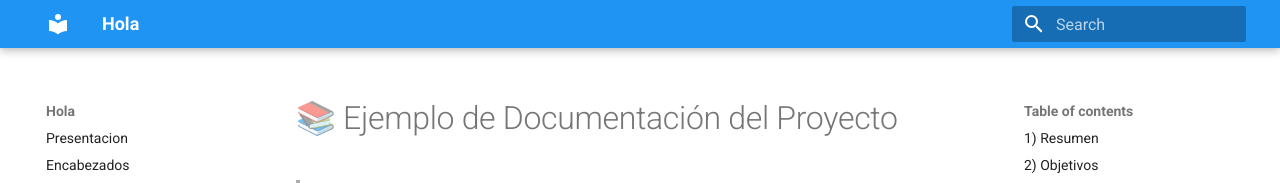
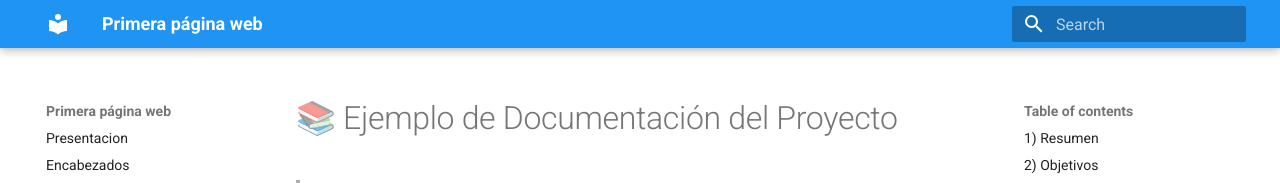
Before and after one commit to Rodrigo-ZC/ZC-ARCHS, an MkDocs documentation site: the page built from docs/ejemplo.md, in a window 1280 px wide. Shown: the top 183 px of the page. Built offline with MkDocs 1.6.1 and Material for MkDocs 9.7.7, drawn with Linux system fonts in a browser that asks for light colours.

Commit message:
cambio de nombre del sitio

```diff
--- a/mkdocs.yml
+++ b/mkdocs.yml
@@ -1,4 +1,4 @@
-site_name: Hola
+site_name: Primera página web
 markdown_extensions:
   - pymdownx.highlight:
       anchor_linenums: true
```
